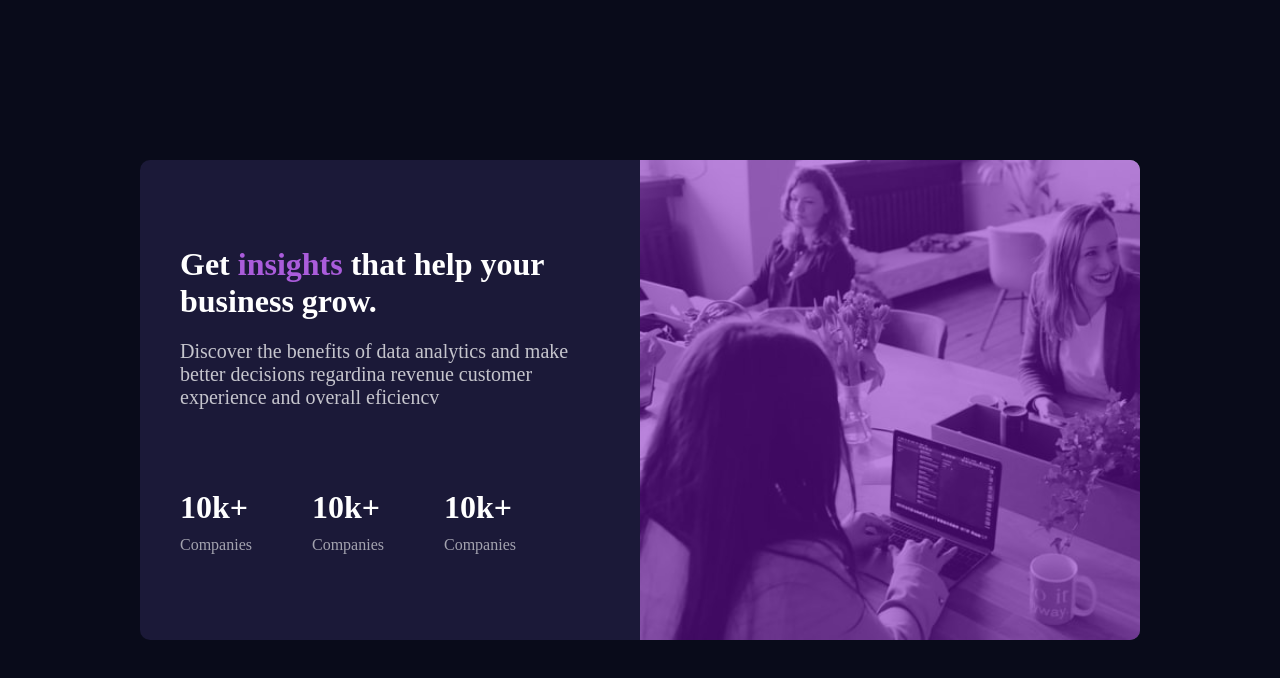
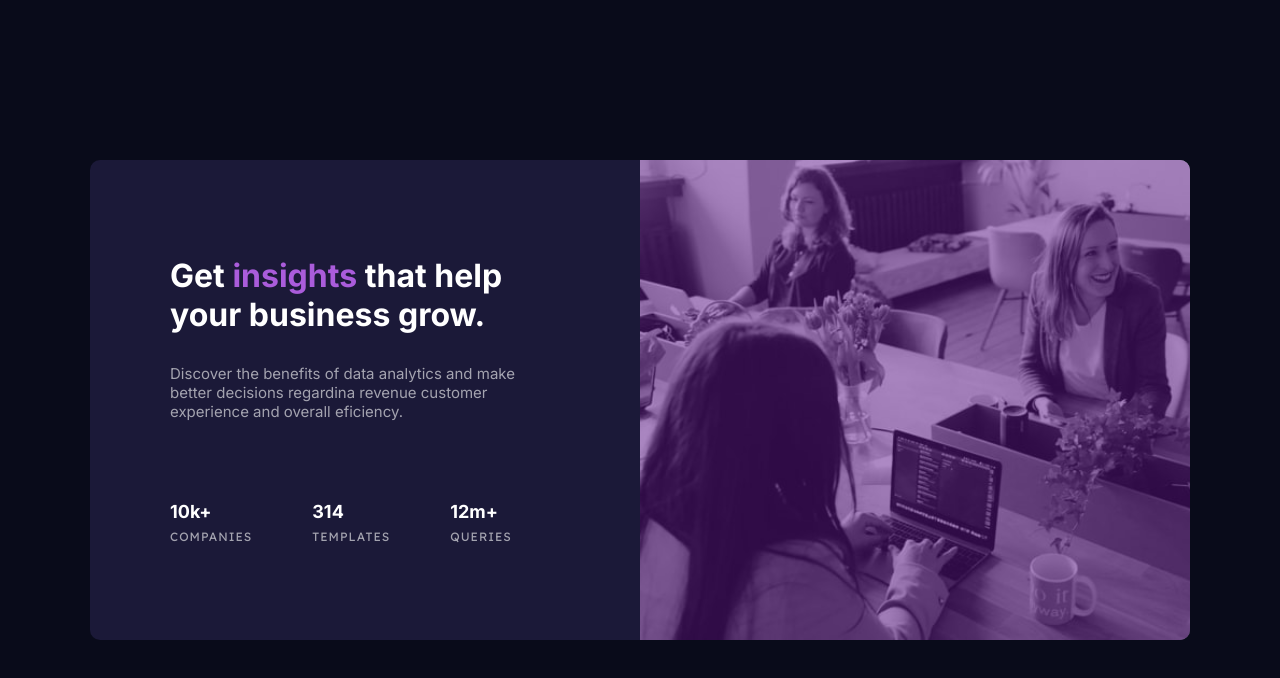
Before and after one commit to lucianoscabora/front-end-mentor, a plain HTML site: page Newbie/challange-02/index.html in a window 1280 px wide. Drawn offline with Linux system fonts and the light colour scheme.

Commit message:
commit fonts styling

```diff
--- a/Newbie/challange-02/css/style.css
+++ b/Newbie/challange-02/css/style.css
@@ -1,3 +1,5 @@
+@import url("https://fonts.googleapis.com/css2?family=Inter:wght@400;700&family=Lexend+Deca&display=swap");
+
 .whole-content {
   display: flex;
   justify-content: center;
@@ -11,7 +13,7 @@
   overflow: hidden;
   border-radius: 10px;
   background-color: var(--dark-desaturated-blue);
-  width: 1000px;
+  width: 1100px;
   height: 60vh;
   justify-content: center;
   align-items: center;
@@ -38,46 +40,53 @@
 }
 
 .img-placeholder {
-  background-color: hsl(277, 84%, 41%, 0.5);
+  background-color: hsl(277, 74%, 31%, 0.5);
   position: absolute;
   width: 100vh;
   height: 100vh;
 }
 
 .left-side-title {
-  margin-bottom: 20px;
-  padding: 0 40px 0 40px;
+  font-family: "Inter", sans-serif;
+  margin-bottom: 30px;
+  padding: 0 80px 0 80px;
   color: var(--solid-white);
 }
 
 .left-side-paragraph {
+  font-size: 15px;
+  font-family: "Inter", sans-serif;
   margin-bottom: 30px;
-  padding: 0 40px 0 40px;
-  font-size: 20px;
-  color: var(--transparent-white);
+  padding: 0 80px 0 80px;
+  color: var(--alt-transparent-white);
 }
 
 .left-side-stats {
-  padding: 0 40px 0 40px;
+  padding: 0 80px 0 80px;
   display: flex;
   justify-content: flex-start;
   align-items: center;
 }
 
 .stats {
-    margin: 30px 60px 0 0;
+  margin: 30px 60px 0 0;
   justify-content: flex-start;
   display: flex;
   flex-direction: column;
 }
 
 .quantity {
+  font-family: "Inter", sans-serif;
+  font-size: 18px;
   margin-top: 20px;
-  margin-bottom: 10px;
+  margin-bottom: 7px;
   color: var(--solid-white);
 }
 
 .category {
+  letter-spacing: 1px;
+  font-size: 12px;
+  font-family: "Lexend Deca", sans-serif;
   color: var(--alt-transparent-white);
 }
 
--- a/Newbie/challange-02/css/variables.css
+++ b/Newbie/challange-02/css/variables.css
@@ -7,3 +7,6 @@
     --alt-transparent-white: hsla(0, 0%, 100%, 0.6);
 
 }
+
+/* font-family: 'Inter', sans-serif;
+font-family: 'Lexend Deca', sans-serif; */
--- a/Newbie/challange-02/index.html
+++ b/Newbie/challange-02/index.html
@@ -22,23 +22,23 @@
 
             <p class="left-side-paragraph">
               Discover the benefits of data analytics and make better decisions
-              regardina revenue customer experience and overall eficiencv
+              regardina revenue customer experience and overall eficiency.
             </p>
 
             <div class="left-side-stats">
               <div class="stats">
                 <h1 class="quantity">10k+</h1>
-                <span class="category">Companies</span>
+                <span class="category">COMPANIES</span>
               </div>
 
               <div class="stats">
-                <h1 class="quantity">10k+</h1>
-                <span class="category">Companies</span>
+                <h1 class="quantity">314</h1>
+                <span class="category">TEMPLATES</span>
               </div>
 
               <div class="stats">
-                <h1 class="quantity">10k+</h1>
-                <span class="category">Companies</span>
+                <h1 class="quantity">12m+</h1>
+                <span class="category">QUERIES</span>
               </div>
             </div>
           </div>
```
